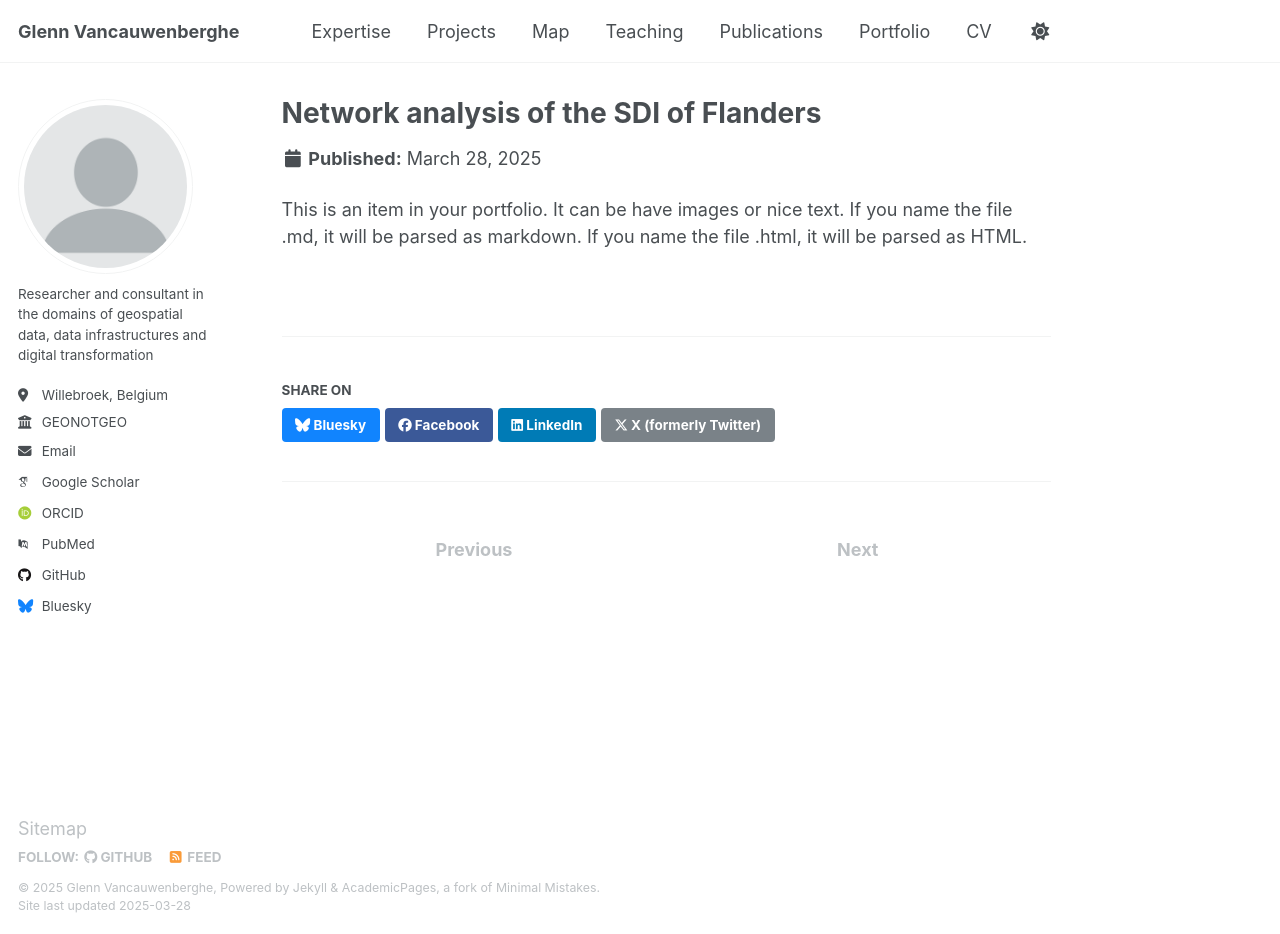
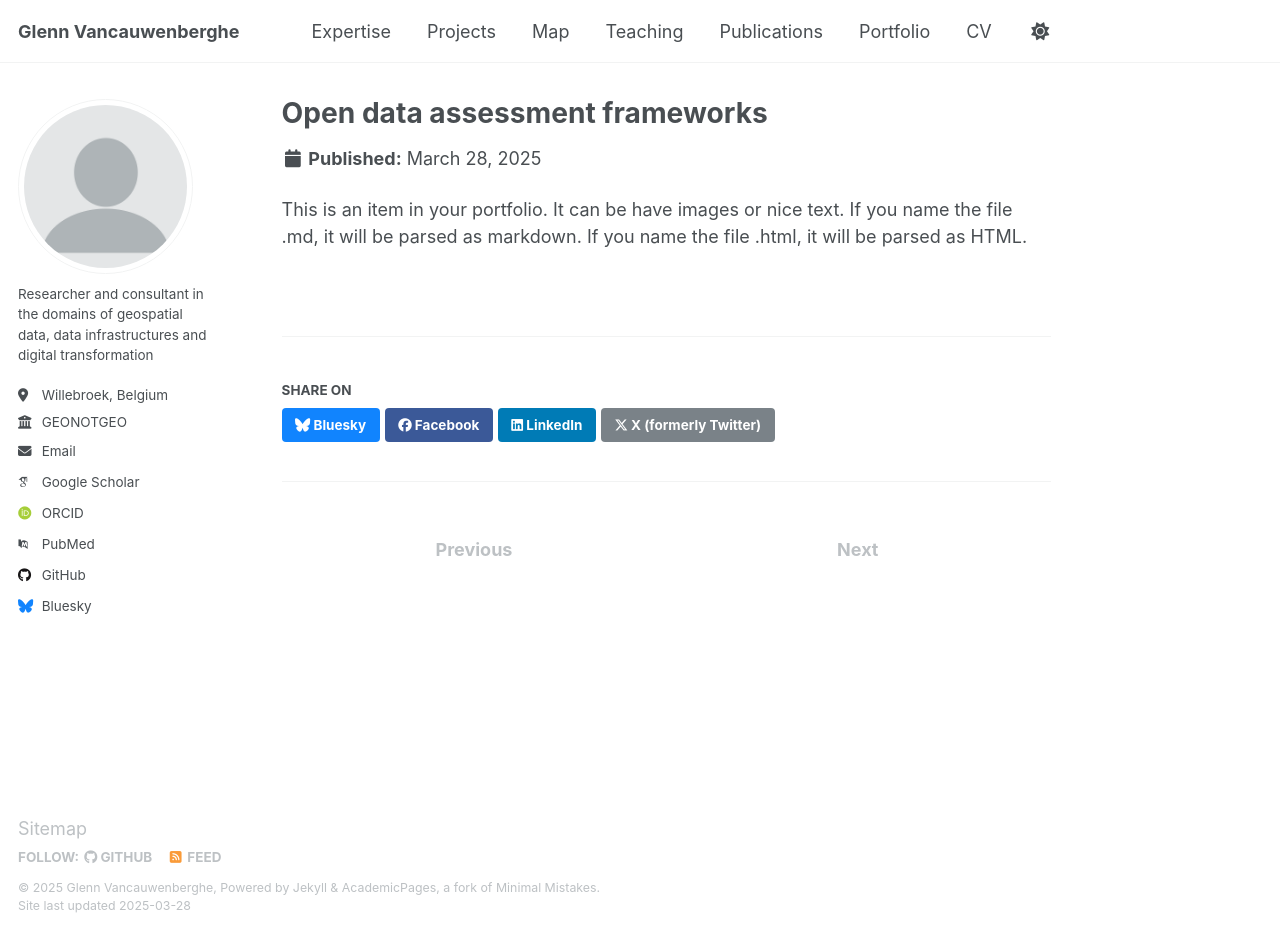
Before and after one commit to GVancauwenberghe/gvancauwenberghe.github.io, a Jekyll site: the page built from _portfolio/portfolio-3.md, in a window 1280 px wide and 934 px high. Built offline with Jekyll 4.4.1, drawn with Linux system fonts in a browser that asks for light colours; some web fonts are replaced.

Commit message:
Update portfolio-3.md

```diff
--- a/_portfolio/portfolio-3.md
+++ b/_portfolio/portfolio-3.md
@@ -1,5 +1,5 @@
 ---
-title: "Network analysis of the SDI of Flanders"
+title: "Open data assessment frameworks"
 excerpt: "Short of portfolio item number 1<br/><img src='/images/network.png'>"
 collection: portfolio
 ---
```
